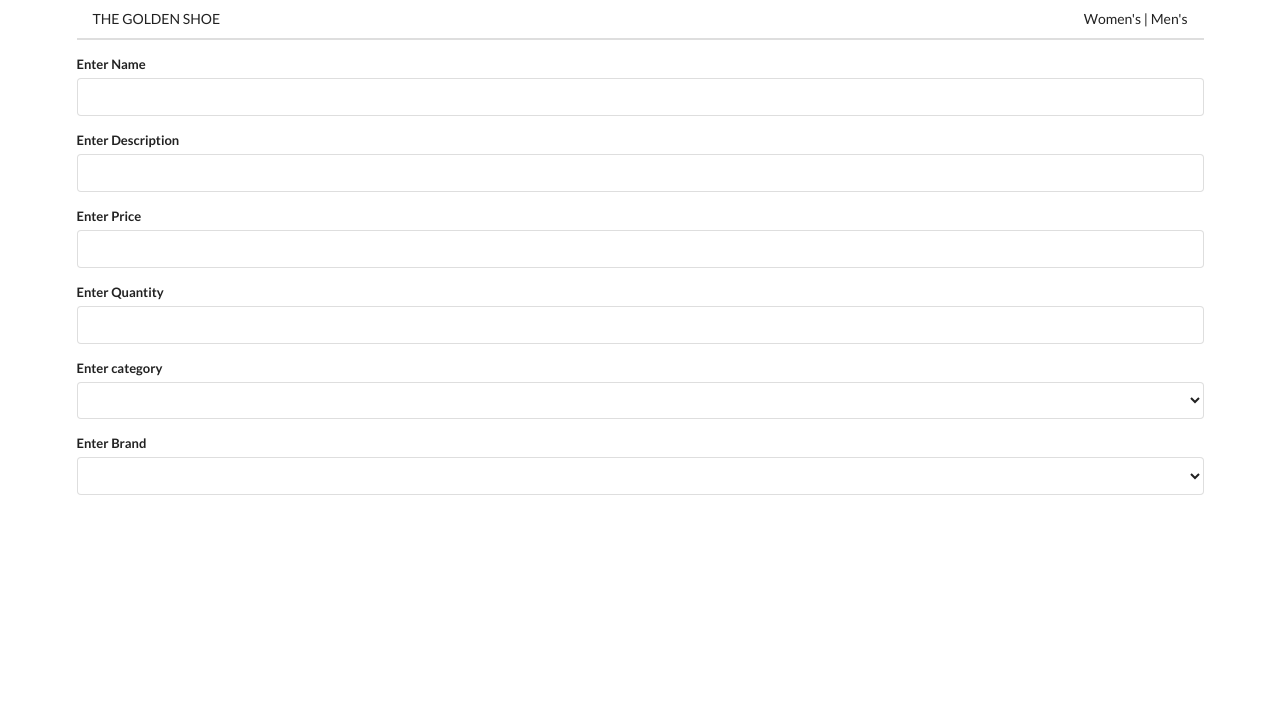
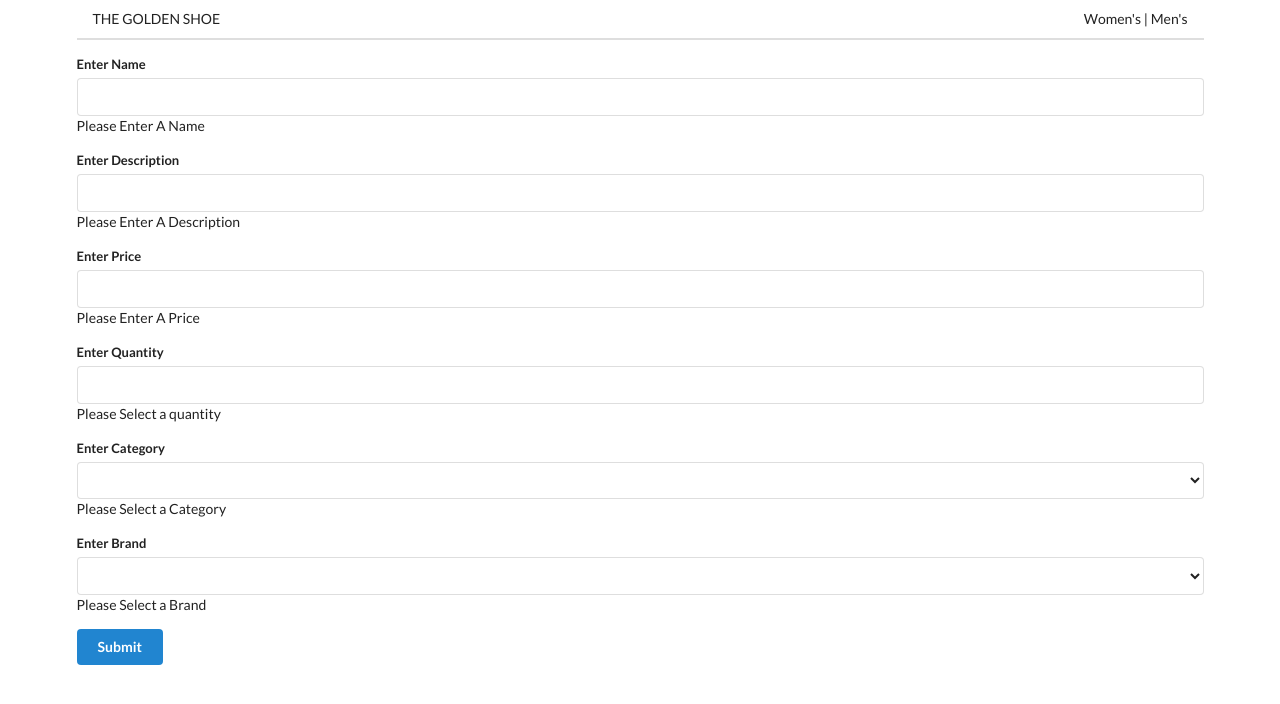
Before and after one commit to rhysbowenharries/shoe-store, a React (Create React App) app: page /Shoes/new in a window 1280 px wide. Shown: the top 704 px of the page. Built offline with nearby package versions, Linux system fonts and the light colour scheme.

Commit message:
form validation working

```diff
--- a/src/components/shoes/ShoeCreate.js
+++ b/src/components/shoes/ShoeCreate.js
@@ -17,17 +17,39 @@ const categories = [
 ];
 
 class ShoeCreate extends React.Component {
-  renderInput({ input, label, type }) {
+  renderInput({ input, label, type, meta }) {
+    console.log(meta);
     return (
       <div className="field">
         <label>{label}</label>
         <input {...input} type={type} />
+        <div>{meta.error}</div>
       </div>
     );
   }
+
+  renderSelectInput({ input, label, type, meta, children }) {
+    return (
+      <div className="field">
+        <label>{label}</label>
+        <select {...input} type={type}>
+          {children}
+        </select>
+        <div>{meta.error}</div>
+      </div>
+    );
+  }
+
+  onSubmit(formValues) {
+    console.log(formValues);
+  }
+
   render() {
     return (
-      <form className="ui form">
+      <form
+        onSubmit={this.props.handleSubmit(this.onSubmit)}
+        className="ui form"
+      >
         <Field name="title" component={this.renderInput} label="Enter Name" />
         <Field
           name="description"
@@ -46,9 +68,12 @@ class ShoeCreate extends React.Component {
           component={this.renderInput}
           label="Enter Quantity"
         />
-        <div className="field">
-          <label>Enter category</label>
-          <Field name="category" component="select">
+
+        <Field
+          name="category"
+          label="Enter Category"
+          component={this.renderSelectInput}
+        >
           <option value=""></option>
           {categories.map((categoryOption) => (
             <option value={categoryOption} key={categoryOption}>
@@ -56,10 +81,12 @@ class ShoeCreate extends React.Component {
             </option>
           ))}
         </Field>
-        </div>
-        <div className="field">
-          <label>Enter Brand</label>
-          <Field name="brand" component="select">
+
+        <Field
+          name="brand"
+          label="Enter Brand"
+          component={this.renderSelectInput}
+        >
           <option value=""></option>
           {brands.map((brandOption) => (
             <option value={brandOption} key={brandOption}>
@@ -67,12 +94,37 @@ class ShoeCreate extends React.Component {
             </option>
           ))}
         </Field>
-        </div>
+
+        <button className="ui button primary">Submit</button>
       </form>
     );
   }
 }
 
+const validate = (formValues) => {
+  const errors = {};
+  if (!formValues.title) {
+    errors.title = "Please Enter A Name ";
+  }
+  if (!formValues.description) {
+    errors.description = "Please Enter A Description";
+  }
+  if (isNaN(Number(formValues.price))) {
+    errors.price = "Please Enter A Price";
+  }
+  if (isNaN(Number(formValues.quantity))) {
+    errors.quantity = "Please Select a quantity";
+  }
+  if (isNaN(Number(formValues.price))) {
+    errors.category = "Please Select a Category";
+  }
+  if (!formValues.brand) {
+    errors.brand = "Please Select a Brand";
+  }
+  return errors;
+};
+
 export default reduxForm({
   form: "shoeCreate",
+  validate,
 })(ShoeCreate);
```
Lines whose indentation alone changed are shown as unchanged.
